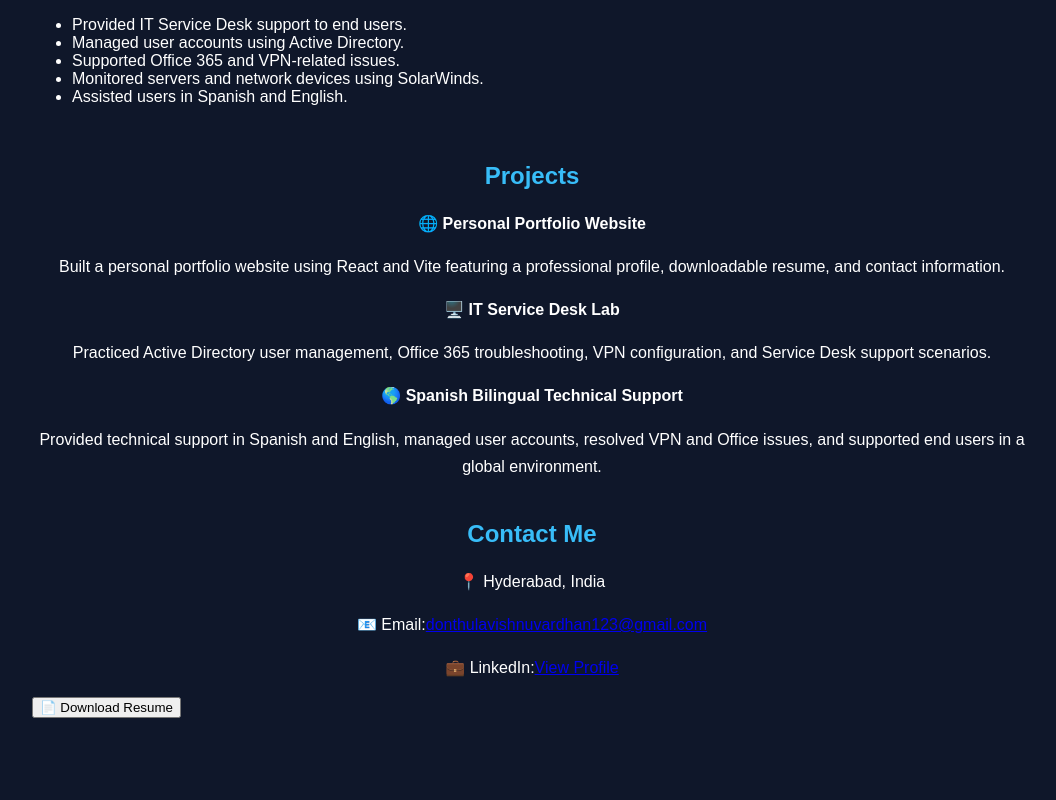
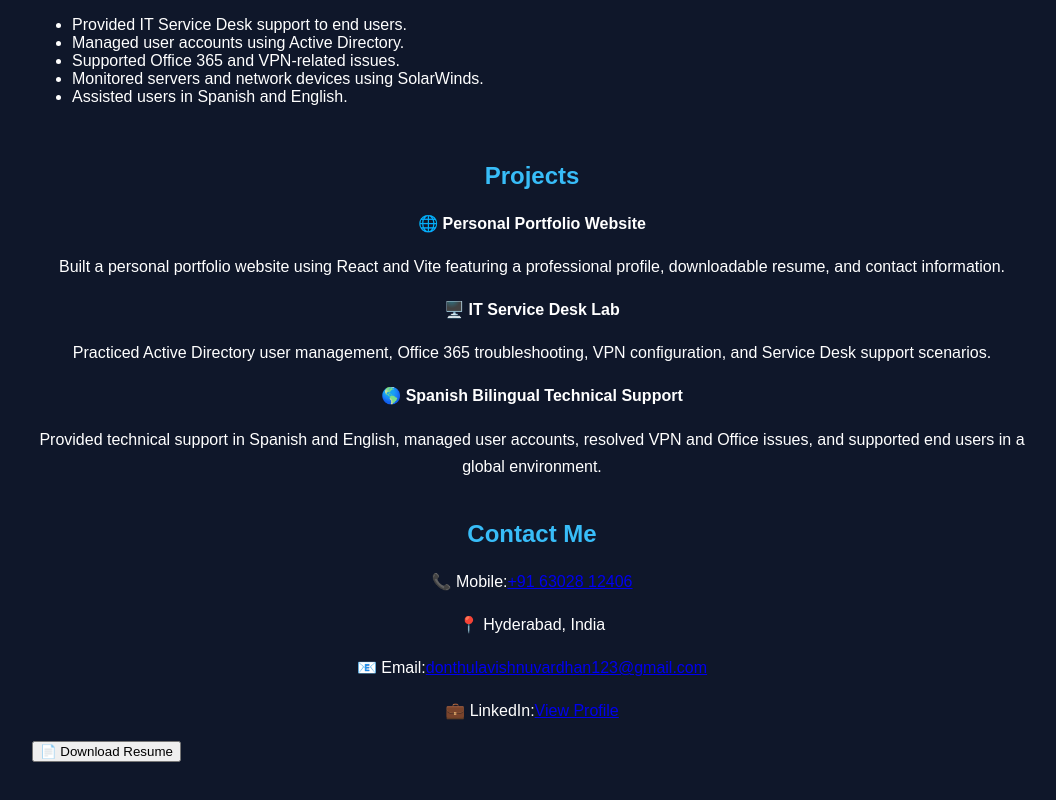
Before and after one commit to donthulavishnuvardhan123-sudo/portfolio-, a React app: page / in a window 1280 px wide. Shown: the part 936-1736 px from the top of the page, without its empty margins (108-1164 px from the left). Before the commit the page ends 1694 px from the top, so only its background shows below. Built offline with nearby package versions, Linux system fonts and the light colour scheme; the HTML template or start-up script is replaced by a standard one.

Commit message:
Updated contact information

```diff
--- a/src/App.jsx
+++ b/src/App.jsx
@@ -62,6 +62,12 @@ Provided technical support in Spanish and English, managed user accounts,
 resolved VPN and Office issues, and supported end users in a global environment.
 </p>
 <h2>Contact Me</h2>
+<p>
+  📞 Mobile:
+  <a href="tel:+916302812406">
+    +91 63028 12406
+  </a>
+</p>
 <p>📍 Hyderabad, India</p>
 <p>
   📧 Email:
```
